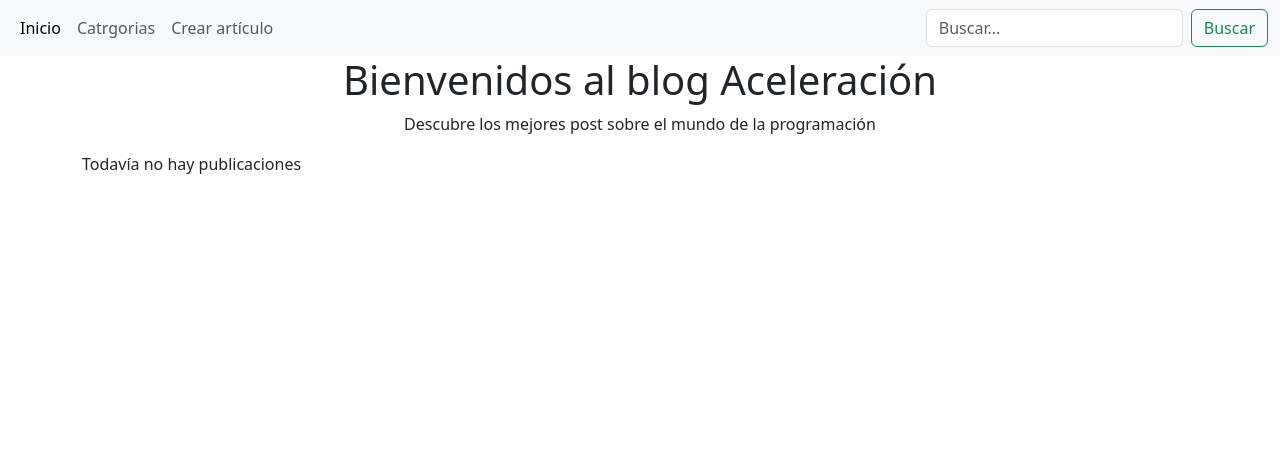
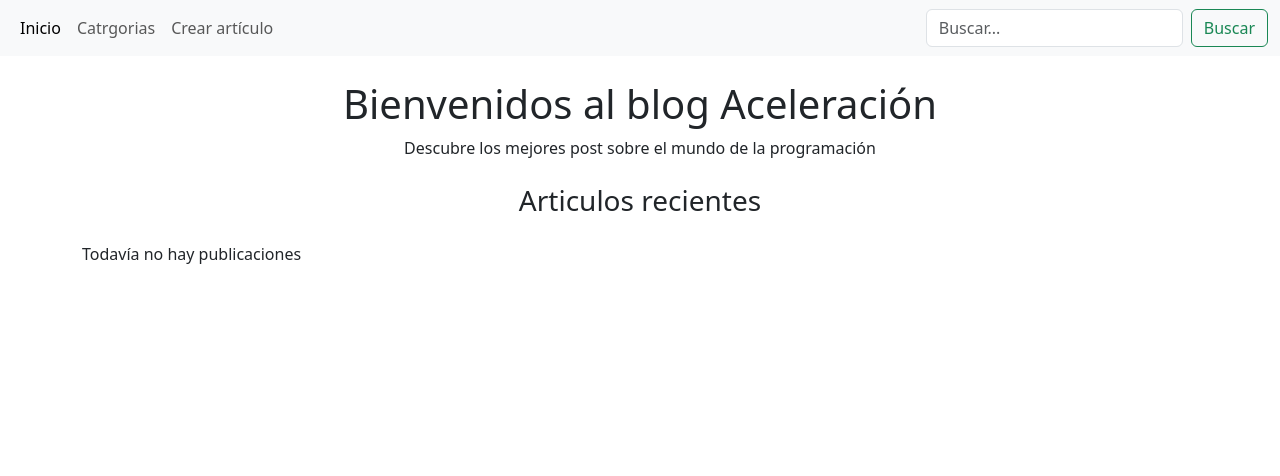
Before and after one commit to marcelonj/aceleracion_python_c6, a Django app: page / in a window 1280 px wide. Shown: the top 476 px of the page. Run offline with Django 5.2, Linux system fonts and the light colour scheme; data that the repository does not hold is empty.

Commit message:
Cambios visuales template home

```diff
--- a/blog/app_blog/templates/blog/home.html
+++ b/blog/app_blog/templates/blog/home.html
@@ -1,10 +1,11 @@
 {% extends 'base.html' %} {% load static %}
 {% block content %}
 <main>
-    <div class="container text-center">
+    <div class="container text-center mt-4">
         <h1>Bienvenidos al blog Aceleración</h1>
         <p>Descubre los mejores post sobre el mundo de la programación</p>
     </div>
+    <h2 class="fs-3 text-center my-4">Articulos recientes</h2>
     <div class="row">
         {% for articulo in articulos_recientes %}
             <div class="col-4">
```
